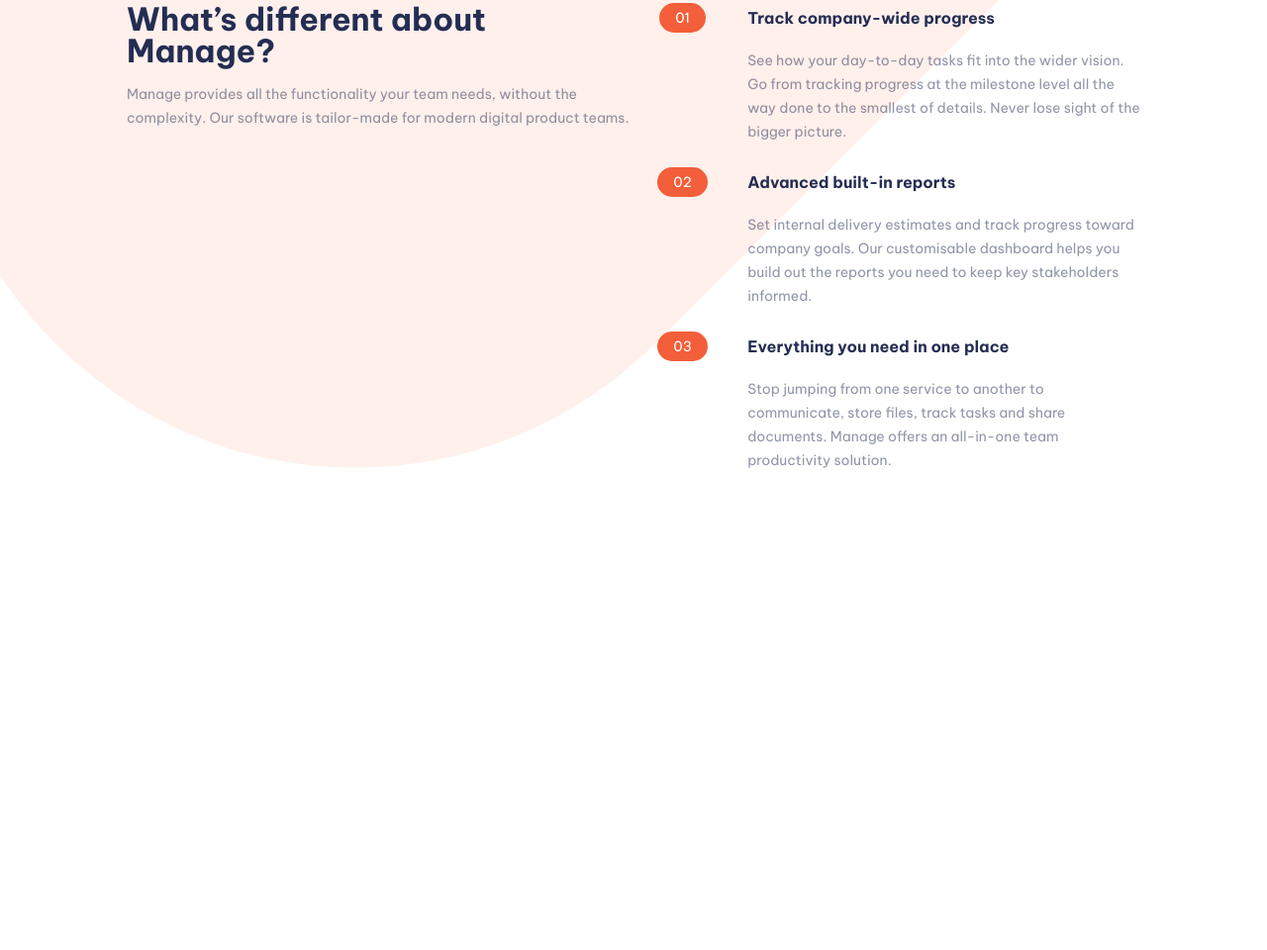
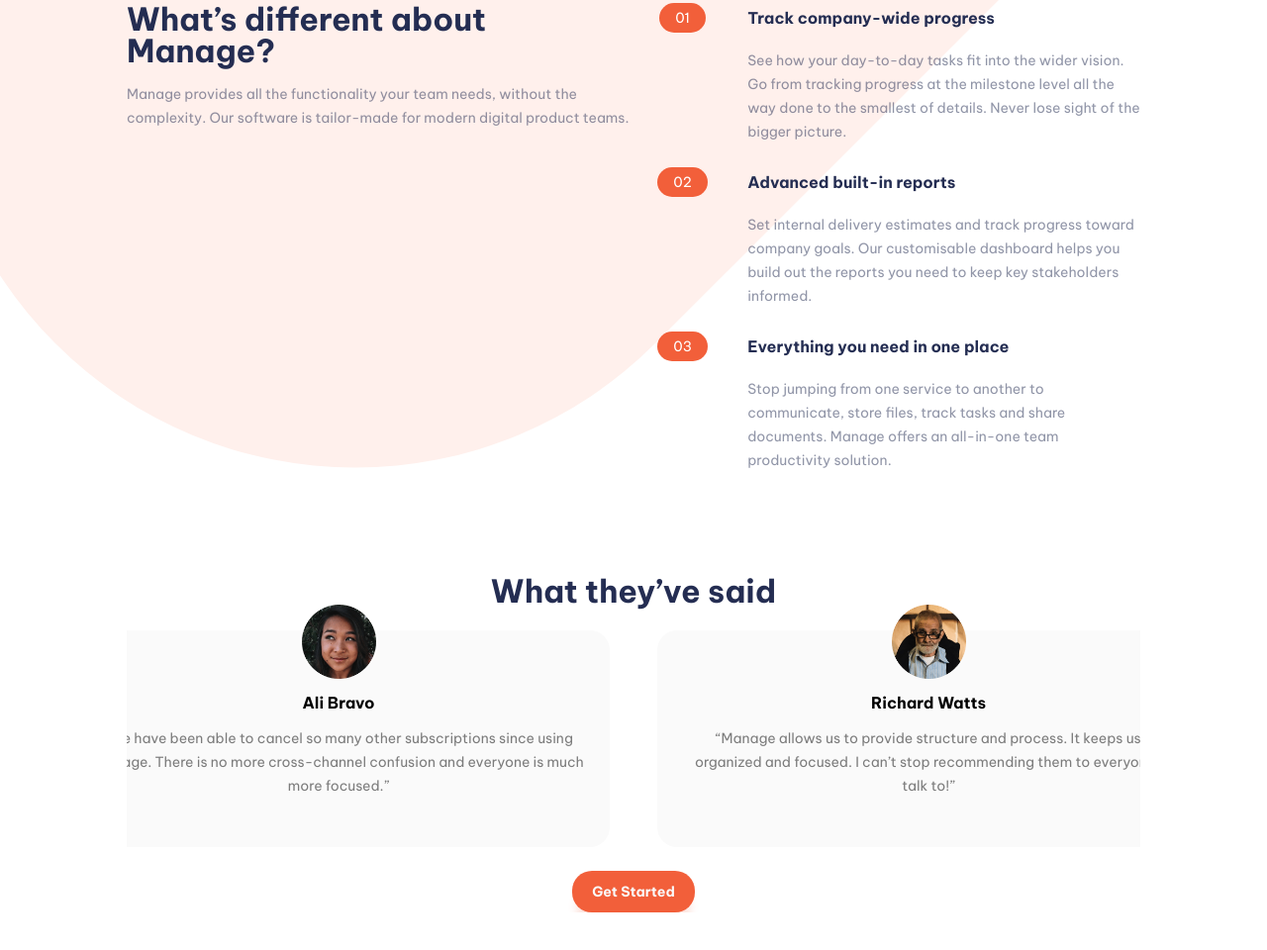
Before and after one commit to DawidGawronskiDev/manage-landing-page-master, a plain HTML site: page index.html in a window 1280 px wide. Shown: the part 877-1837 px from the top of the page at 99% size. Before the commit the page ends 1458 px from the top, so only its background shows below. Drawn offline with Linux system fonts and the light colour scheme.

Commit message:
Add said section

```diff
--- a/index.html
+++ b/index.html
@@ -108,18 +108,73 @@
           </div>
         </div>
       </section>
+
+      <section class="said">
+        <h3 class="said-header">What they’ve said</h3>
+
+        <div class="said-card-flex-container">
+          <div class="said-card">
+            <img
+              src="images/avatar-anisha.png"
+              alt="Avatar picture"
+              class="said-card-avatar"
+            />
+            <span class="profile-name">Anisha Li</span>
+            <p class="said-text paragraph-text">
+              “Manage has supercharged our team’s workflow. The ability to
+              maintain visibility on larger milestones at all times keeps
+              everyone motivated.”
+            </p>
+          </div>
+
+          <div class="said-card">
+            <img
+              src="images/avatar-ali.png"
+              alt="Avatar picture"
+              class="said-card-avatar"
+            />
+            <span class="profile-name">Ali Bravo</span>
+            <p class="said-text paragraph-text">
+              “We have been able to cancel so many other subscriptions since
+              using Manage. There is no more cross-channel confusion and
+              everyone is much more focused.”
+            </p>
+          </div>
+
+          <div class="said-card">
+            <img
+              src="images/avatar-richard.png"
+              alt="Avatar picture"
+              class="said-card-avatar"
+            />
+            <span class="profile-name">Richard Watts</span>
+            <p class="said-text paragraph-text">
+              “Manage allows us to provide structure and process. It keeps us
+              organized and focused. I can’t stop recommending them to everyone
+              I talk to!”
+            </p>
+          </div>
+
+          <div class="said-card">
+            <img
+              src="images/avatar-shanai.png"
+              alt="Avatar picture"
+              class="said-card-avatar"
+            />
+            <span class="profile-name">Shanai Gough</span>
+            <p class="said-text paragraph-text">
+              “Their software allows us to track, manage and collaborate on our
+              projects from anywhere. It keeps the whole team in-sync without
+              being intrusive.”
+            </p>
+          </div>
+        </div>
+
+        <button class="said-button get-started-button">Get Started</button>
+      </section>
     </main>
 
-    <!-- What
-    they’ve said Anisha Li “Manage has supercharged our team’s workflow. The
-    ability to maintain visibility on larger milestones at all times keeps
-    everyone motivated.” Ali Bravo “We have been able to cancel so many other
-    subscriptions since using Manage. There is no more cross-channel confusion
-    and everyone is much more focused.” Richard Watts “Manage allows us to
-    provide structure and process. It keeps us organized and focused. I can’t
-    stop recommending them to everyone I talk to!” Shanai Gough “Their software
-    allows us to track, manage and collaborate on our projects from anywhere. It
-    keeps the whole team in-sync without being intrusive.” Get Started Simplify
+    <!-- Get Started Simplify
     how your team works today. Get Started Home Pricing Products About Us
     Careers Community Privacy Policy Updates in your inbox… Go Copyright 2020.
     All Rights Reserved -->
--- a/style.css
+++ b/style.css
@@ -390,6 +390,67 @@ section {
   }
 }
 
+/* SAID SECTION */
+
+.said {
+  z-index: 999;
+  width: auto;
+
+  display: flex;
+  flex-direction: column;
+  align-items: center;
+  position: relative;
+  overflow: hidden;
+}
+
+.said-card-flex-container {
+  display: flex;
+  justify-content: center;
+  gap: 3rem;
+  place-content: center;
+}
+
+.said-button {
+  max-width: auto;
+}
+
+.said-card {
+  display: flex;
+  flex-direction: column;
+  align-items: center;
+
+  gap: 1rem;
+  width: 500px;
+  background-color: var(--vlg);
+  padding: 1.5rem 1.5rem 0 1.5rem;
+  margin: 1.5rem 0;
+  border-radius: 20px;
+}
+
+.said-card * {
+  transform: translateY(-50px);
+}
+
+.said-header {
+  text-align: center;
+  font-size: 2rem;
+  font-weight: 700;
+  color: var(--db);
+}
+
+.said-card-avatar {
+  width: 75px;
+}
+
+.profile-name {
+  font-weight: 1rem;
+  font-weight: 700;
+}
+
+.said-text {
+  text-align: center;
+}
+
 @media only screen and (max-width: 890px) {
   .main {
     width: 90vw;
```
